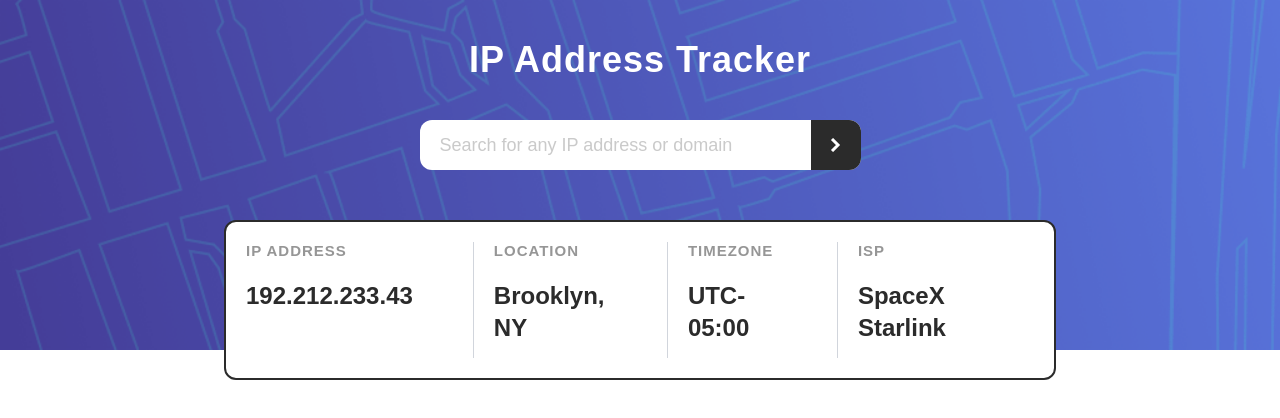
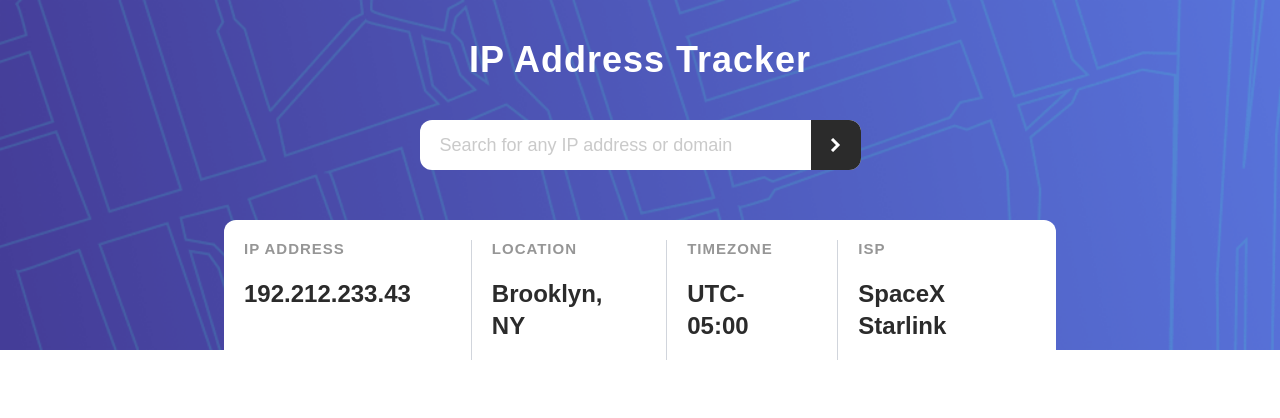
Before and after one commit to qinangao/IP-Address-Tracker, a React (Vite) app: page / in a window 1280 px wide. Shown: the top 418 px of the page. Built offline with nearby package versions, Linux system fonts and the light colour scheme; no server answers.

Commit message:
fix(Result): add z-index to Result

```diff
--- a/src/components/Result.tsx
+++ b/src/components/Result.tsx
@@ -10,7 +10,7 @@ function DataDisplay({ label, value }: { label: string; value: string }) {
 
 function Result() {
   return (
-    <div className="absolute top-45 md:top-55  left-1/2 transform -translate-x-1/2 border-2 md:h-[160px] bg-white w-[90%] xl:w-[65%] 2xl:w-[55%] p-[20px] text-center rounded-xl flex flex-col gap-[20px] md:flex-row  lg:text-left md:gap-0 md:px-0  lg:divide-x lg:divide-gray-300">
+    <div className="absolute z-100 top-45 md:top-55  left-1/2 transform -translate-x-1/2  md:h-[160px] bg-white w-[90%] xl:w-[65%] 2xl:w-[55%] p-[20px] text-center rounded-xl flex flex-col gap-[20px] md:flex-row  lg:text-left md:gap-0 md:px-0  lg:divide-x lg:divide-gray-300">
       <DataDisplay label="IP ADDRESS" value="192.212.233.43" />
       <DataDisplay label="LOCATION" value="Brooklyn, NY" />
       <DataDisplay label="TIMEZONE" value="UTC-05:00" />
```
